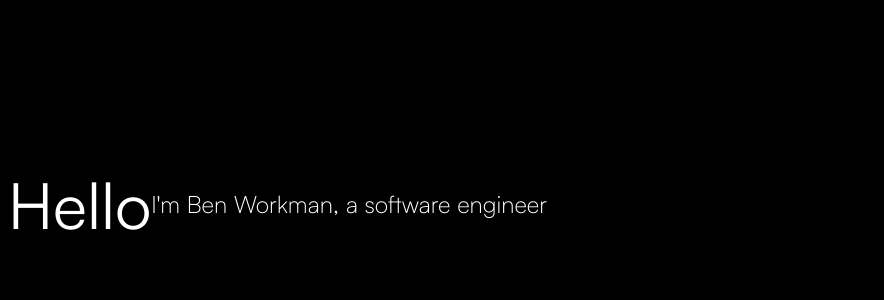
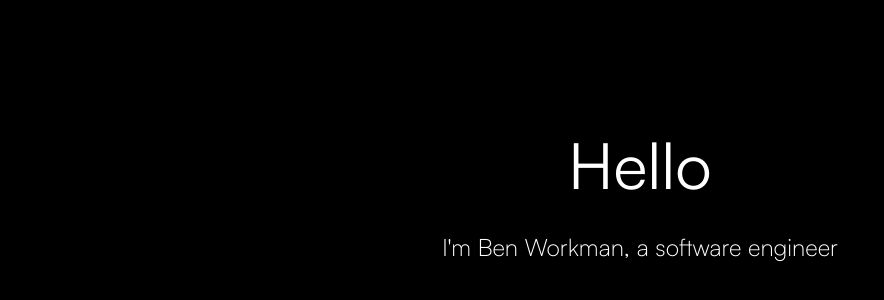
Before and after one commit to BenW2k/Portfolio, a Next.js app in the folder frontend/: page / in a window 1280 px wide. Shown: the part 204-504 px from the top of the page, without its empty margins (0-884 px from the left). Built offline with nearby package versions, Linux system fonts and the light colour scheme.

Commit message:
+content positioning changes

```diff
--- a/frontend/app/styles/pages/home.module.css
+++ b/frontend/app/styles/pages/home.module.css
@@ -1,13 +1,16 @@
 .hero-section {
   display: flex;
+  flex-direction: column;
   height: 100vh;
   width: auto;
   align-items: center;
+  justify-content: center;
 }
 
 .hero-title {
   font-weight: 100;
   font-size: 64px;
+  margin: 0;
 }
 
 .hero-paragraph {
--- a/frontend/app/styles/pages/home.module.scss
+++ b/frontend/app/styles/pages/home.module.scss
@@ -1,14 +1,16 @@
 .hero-section {
   display: flex;
+  flex-direction: column;
   height: 100vh;
   width: auto;
   align-items: center;
-  // justify-content: center;
+  justify-content: center;
 }
 
 .hero-title {
   font-weight: 100;
   font-size: 64px;
+  margin: 0;
 }
 
 .hero-paragraph {
```
